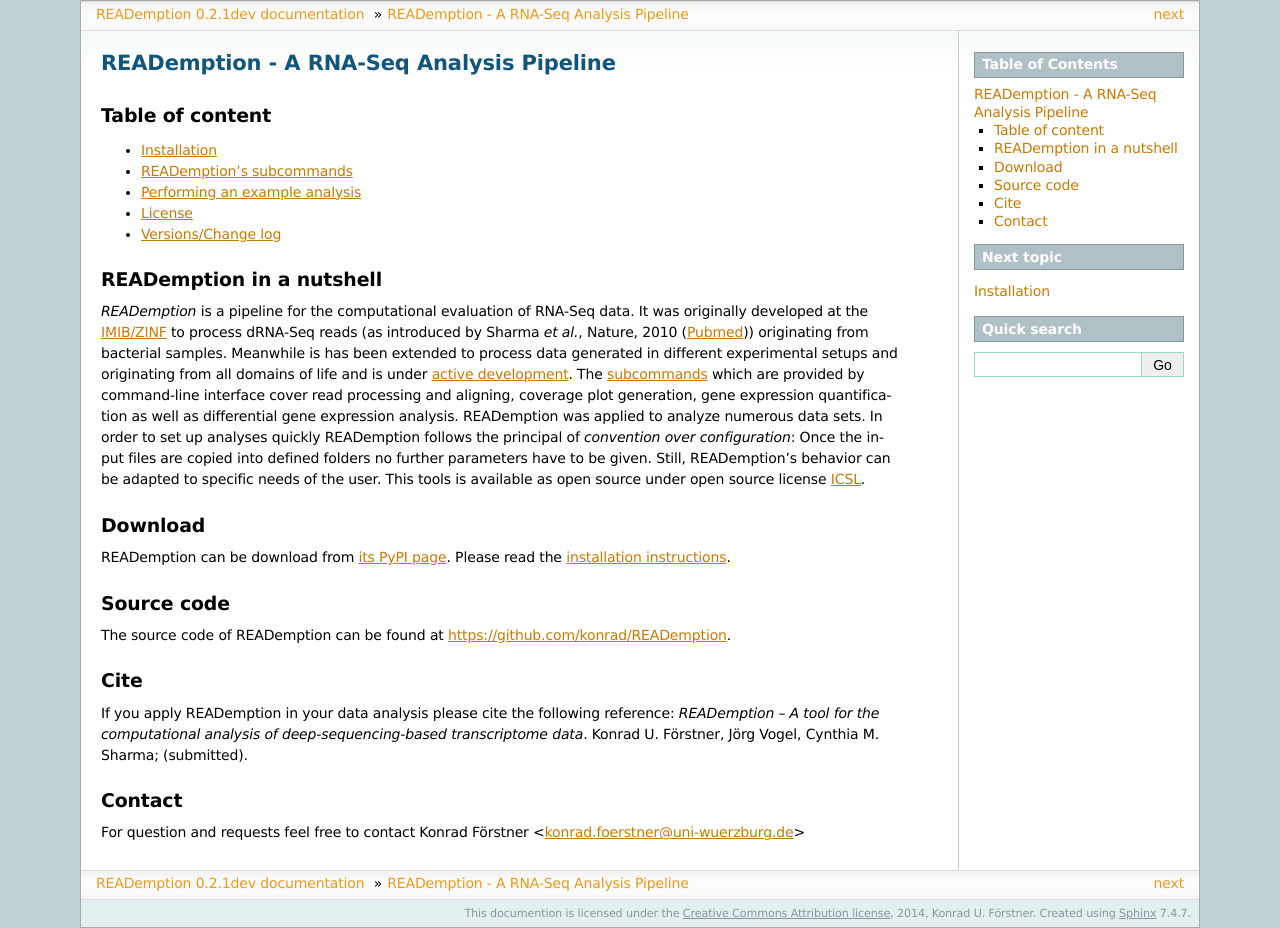
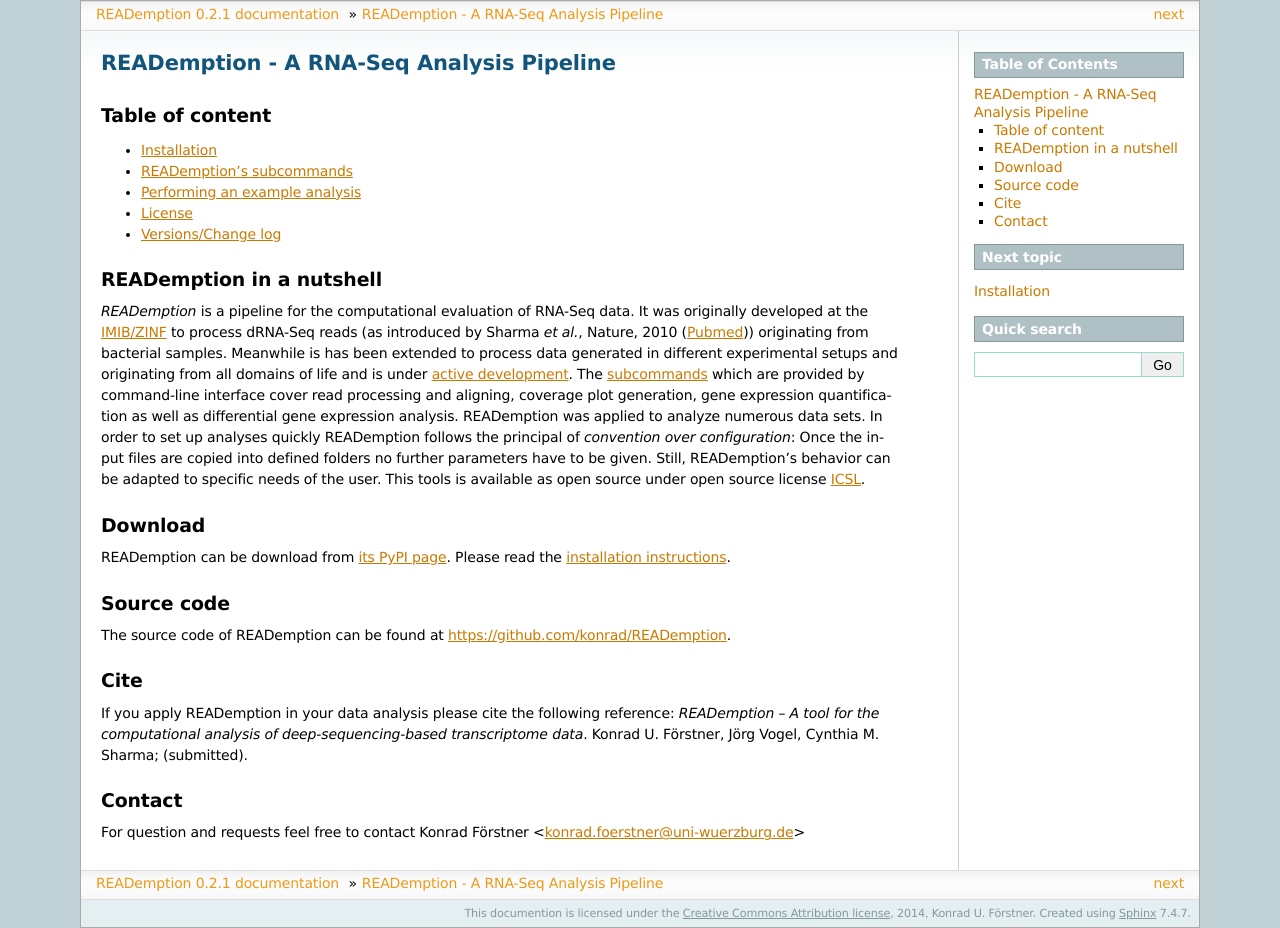
Before and after one commit to foerstner-lab/READemption, a Sphinx documentation site: the page built from docs/source/index.rst, in a window 1280 px wide. Built offline with Sphinx 7.4.7, drawn with Linux system fonts in a browser that asks for light colours; pages that are not in the unit, such as notebooks, are missing from menus.

Commit message:
Set version to 0.2.1

```diff
--- a/CHANGELOG.txt
+++ b/CHANGELOG.txt
@@ -1,3 +1,7 @@
+v0.2.1 (2014-03-31)
+- Improve documentation
+- Add badges and further info to Readme
+- Extend Makefile
 v0.2.0 (2014-03-29)
 - Switch to DESeq
 - Renaming from TRAPL to READemption (yes, another name change)
--- a/docs/source/conf.py
+++ b/docs/source/conf.py
@@ -50,7 +50,7 @@
 # The short X.Y version.
 version = '0.2'
 # The full version, including alpha/beta/rc tags.
-release = '0.2.1dev'
+release = '0.2.1'
 
 # The language for content autogenerated by Sphinx. Refer to documentation
 # for a list of supported languages.
--- a/setup.py
+++ b/setup.py
@@ -5,7 +5,7 @@
 
 setup(
     name='READemption',
-    version='0.2.1dev',
+    version='0.2.1',
     packages=['reademptionlib', 'tests'],
     author='Konrad U. Förstner',
     author_email='konrad@foerstner.org',
```
Also changed, not shown: 1 other file.
